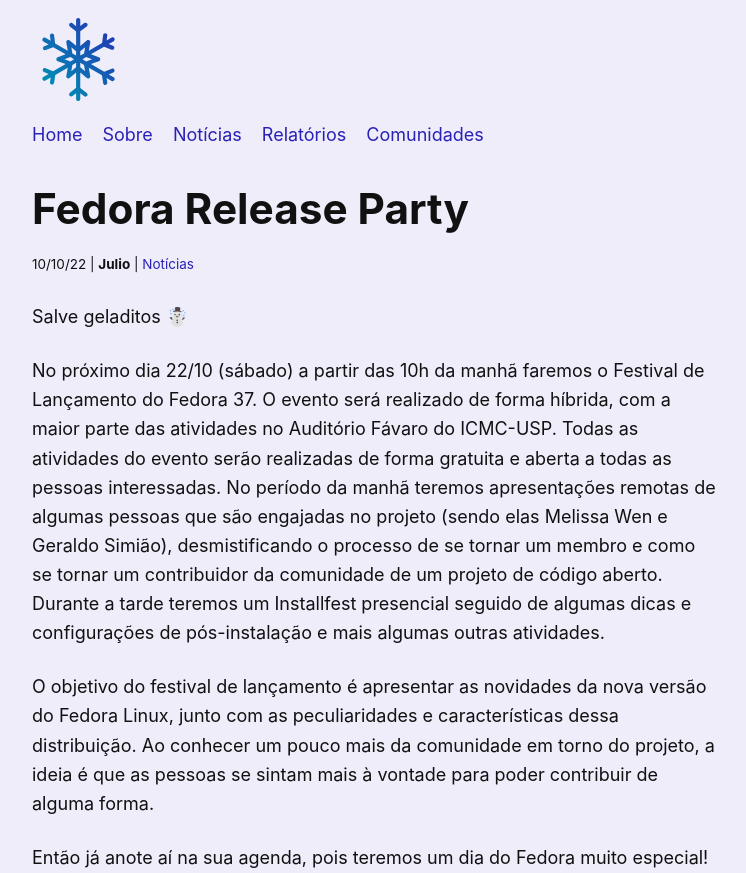
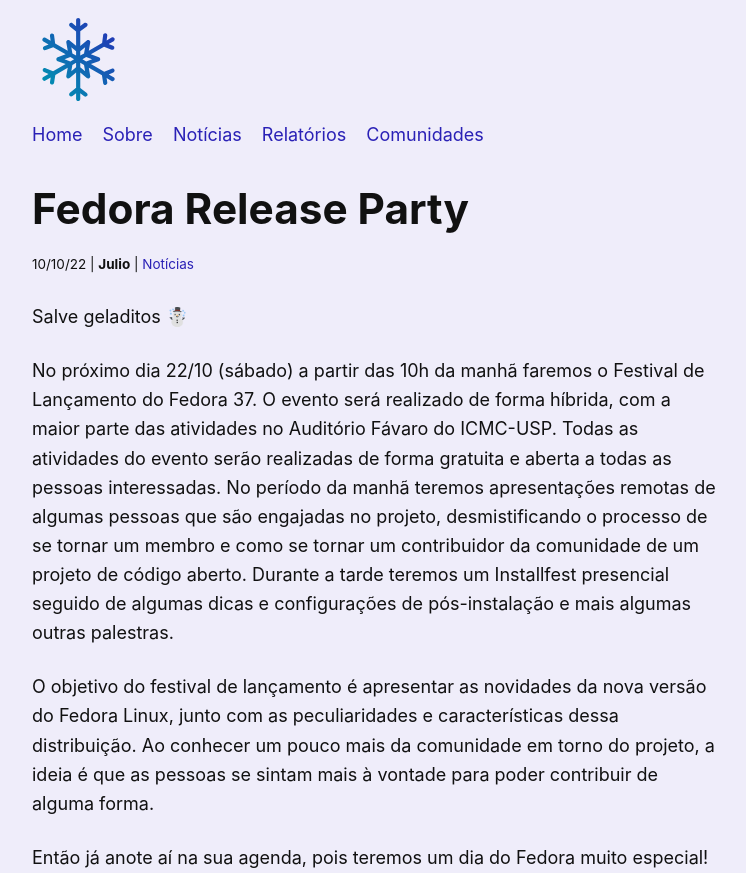
Before and after one commit to gelos-icmc/site, a Jekyll site: the page built from _main/_posts/2022-10-10-fedora-release-party.md, in a window 1280 px wide, cut to the strip 0-873 px from the top of the page. Shown: the whole strip, without its empty margins (266-1012 px from the left). Built offline with Jekyll 4.4.1, drawn with Linux system fonts in a browser that asks for light colours; some of the changed text lies outside the part shown.

Commit message:
mensagem levemente alterada

```diff
--- a/_main/_posts/2022-10-10-fedora-release-party.md
+++ b/_main/_posts/2022-10-10-fedora-release-party.md
@@ -3,13 +3,14 @@ title: Fedora Release Party
 author: Julio
 ---
 
-
 Salve geladitos ☃️
 
-No próximo dia 22/10 (sábado) a partir das 10h da manhã faremos o Festival de Lançamento do Fedora 37. O evento será realizado de forma híbrida, com a maior parte das atividades no Auditório Fávaro do ICMC-USP. Todas as atividades do evento serão realizadas de forma gratuita e aberta a todas as pessoas interessadas. No período da manhã teremos apresentações remotas de algumas pessoas que são engajadas no projeto (sendo elas Melissa Wen e Geraldo Simião), desmistificando o processo de se tornar um membro e como se tornar um contribuidor da comunidade de um projeto de código aberto. Durante a tarde teremos um Installfest presencial seguido de algumas dicas e configurações de pós-instalação e mais algumas outras atividades.
+No próximo dia 22/10 (sábado) a partir das 10h da manhã faremos o Festival de Lançamento do Fedora 37. O evento será realizado de forma híbrida, com a maior parte das atividades no Auditório Fávaro do ICMC-USP. Todas as atividades do evento serão realizadas de forma gratuita e aberta a todas as pessoas interessadas. No período da manhã teremos apresentações remotas de algumas pessoas que são engajadas no projeto, desmistificando o processo de se tornar um membro e como se tornar um contribuidor da comunidade de um projeto de código aberto. Durante a tarde teremos um Installfest presencial seguido de algumas dicas e configurações de pós-instalação e mais algumas outras palestras.
 
 O objetivo do festival de lançamento é apresentar as novidades da nova versão do Fedora Linux, junto com as peculiaridades e características dessa distribuição. Ao conhecer um pouco mais da comunidade em torno do projeto, a ideia é que as pessoas se sintam mais à vontade para poder contribuir de alguma forma.
 
 Então já anote aí na sua agenda, pois teremos um dia do Fedora muito especial!
 
+Se interessou pelo evento? Quer conferir o cronograma completo e ficar antenado para os próximos que virão? Acesse: https://gelos.club/
+
 ![Cartaz](/assets/fedora-release-party.png)
```
